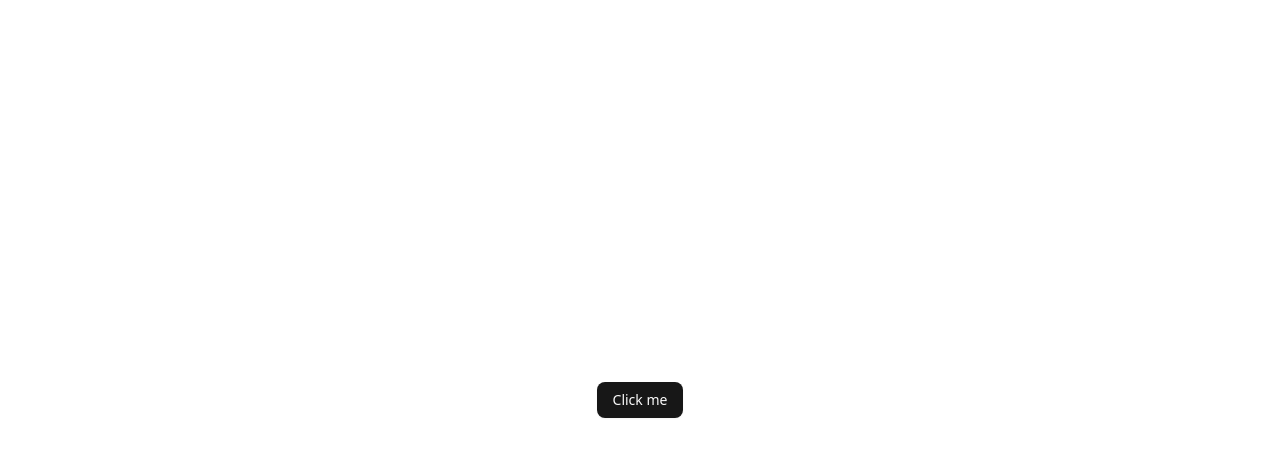
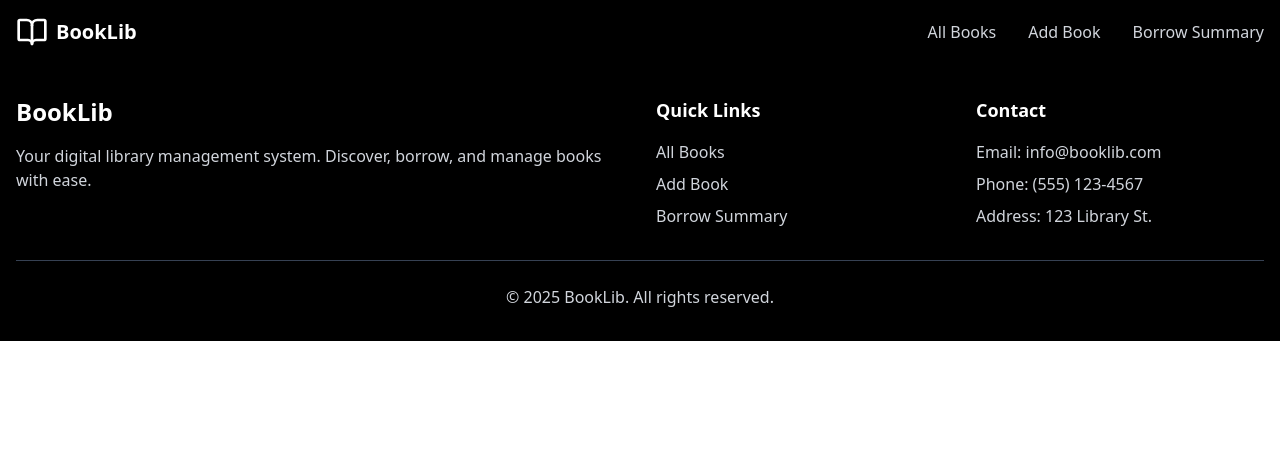
Before and after one commit to mirzawajihali/M4-Redux-C, a React (Vite) app: page / in a window 1280 px wide. Shown: the top 456 px of the page. Built offline with nearby package versions, Linux system fonts and the light colour scheme.

Commit message:
feat : navbar and footer

```diff
--- a/src/App.tsx
+++ b/src/App.tsx
@@ -1,13 +1,16 @@
 import React from 'react';
-import { Button } from './components/ui/button';
+
+import Navbar from './layout/Navbar';
+import { Outlet } from 'react-router-dom';
+import Footer from './layout/Footer';
 
 const App = () => {
   return (
     <div>
 
-        <div className="flex min-h-svh flex-col items-center justify-center">
-      <Button>Click me</Button>
-    </div>
+     <Navbar/>
+     <Outlet/>
+     <Footer/>
     </div>
   );
 };
--- /dev/null
+++ b/src/layout/Footer.tsx
@@ -0,0 +1,48 @@
+import React from 'react';
+
+const Footer: React.FC = () => {
+  return (
+    <footer className="bg-black text-white py-8 mt-auto">
+      <div className="container mx-auto px-4">
+        <div className="grid grid-cols-1 md:grid-cols-4 gap-8">
+          {/* Logo and Description */}
+          <div className="col-span-1 md:col-span-2">
+            <h3 className="text-2xl font-bold mb-4">BookLib</h3>
+            <p className="text-gray-300 mb-4">
+              Your digital library management system. Discover, borrow, and manage books with ease.
+            </p>
+          </div>
+
+          {/* Quick Links */}
+          <div>
+            <h4 className="text-lg font-semibold mb-4">Quick Links</h4>
+            <ul className="space-y-2">
+              <li><a href="/books" className="text-gray-300 hover:text-white transition-colors">All Books</a></li>
+              <li><a href="/add-book" className="text-gray-300 hover:text-white transition-colors">Add Book</a></li>
+              <li><a href="/borrow-summary" className="text-gray-300 hover:text-white transition-colors">Borrow Summary</a></li>
+            </ul>
+          </div>
+
+          {/* Contact Info */}
+          <div>
+            <h4 className="text-lg font-semibold mb-4">Contact</h4>
+            <ul className="space-y-2 text-gray-300">
+              <li>Email: info@booklib.com</li>
+              <li>Phone: (555) 123-4567</li>
+              <li>Address: 123 Library St.</li>
+            </ul>
+          </div>
+        </div>
+
+        {/* Copyright */}
+        <div className="border-t border-gray-700 mt-8 pt-6 text-center">
+          <p className="text-gray-300">
+            © {new Date().getFullYear()} BookLib. All rights reserved.
+          </p>
+        </div>
+      </div>
+    </footer>
+  );
+};
+
+export default Footer;
--- /dev/null
+++ b/src/layout/Navbar.tsx
@@ -0,0 +1,73 @@
+import React, { useState } from 'react';
+import { Menu, X, BookOpen } from 'lucide-react';
+
+const Navbar: React.FC = () => {
+  const [isMenuOpen, setIsMenuOpen] = useState(false);
+
+  const toggleMenu = () => {
+    setIsMenuOpen(!isMenuOpen);
+  };
+
+  const navLinks = [
+    { name: 'All Books', href: '/books' },
+    { name: 'Add Book', href: '/add-book' },
+    { name: 'Borrow Summary', href: '/borrow-summary' },
+  ];
+
+  return (
+    <nav className="bg-black text-white shadow-lg sticky top-0 z-50">
+      <div className="container mx-auto px-4">
+        <div className="flex justify-between items-center h-16">
+          {/* Logo */}
+          <div className="flex items-center space-x-2">
+            <BookOpen className="h-8 w-8 text-white" />
+            <span className="text-xl font-bold">BookLib</span>
+          </div>
+
+          {/* Desktop Navigation */}
+          <div className="hidden md:flex items-center space-x-8">
+            {navLinks.map((link) => (
+              <a
+                key={link.name}
+                href={link.href}
+                className="text-gray-300 hover:text-white transition-colors duration-200 font-medium"
+              >
+                {link.name}
+              </a>
+            ))}
+          </div>
+
+          {/* Mobile Menu Button */}
+          <div className="md:hidden">
+            <button
+              onClick={toggleMenu}
+              className="text-gray-300 hover:text-white focus:outline-none focus:text-white"
+            >
+              {isMenuOpen ? <X className="h-6 w-6" /> : <Menu className="h-6 w-6" />}
+            </button>
+          </div>
+        </div>
+
+        {/* Mobile Navigation */}
+        {isMenuOpen && (
+          <div className="md:hidden border-t border-gray-700">
+            <div className="px-2 pt-2 pb-3 space-y-1">
+              {navLinks.map((link) => (
+                <a
+                  key={link.name}
+                  href={link.href}
+                  className="block px-3 py-2 text-gray-300 hover:text-white hover:bg-gray-800 rounded-md transition-colors duration-200"
+                  onClick={() => setIsMenuOpen(false)}
+                >
+                  {link.name}
+                </a>
+              ))}
+            </div>
+          </div>
+        )}
+      </div>
+    </nav>
+  );
+};
+
+export default Navbar;
```
